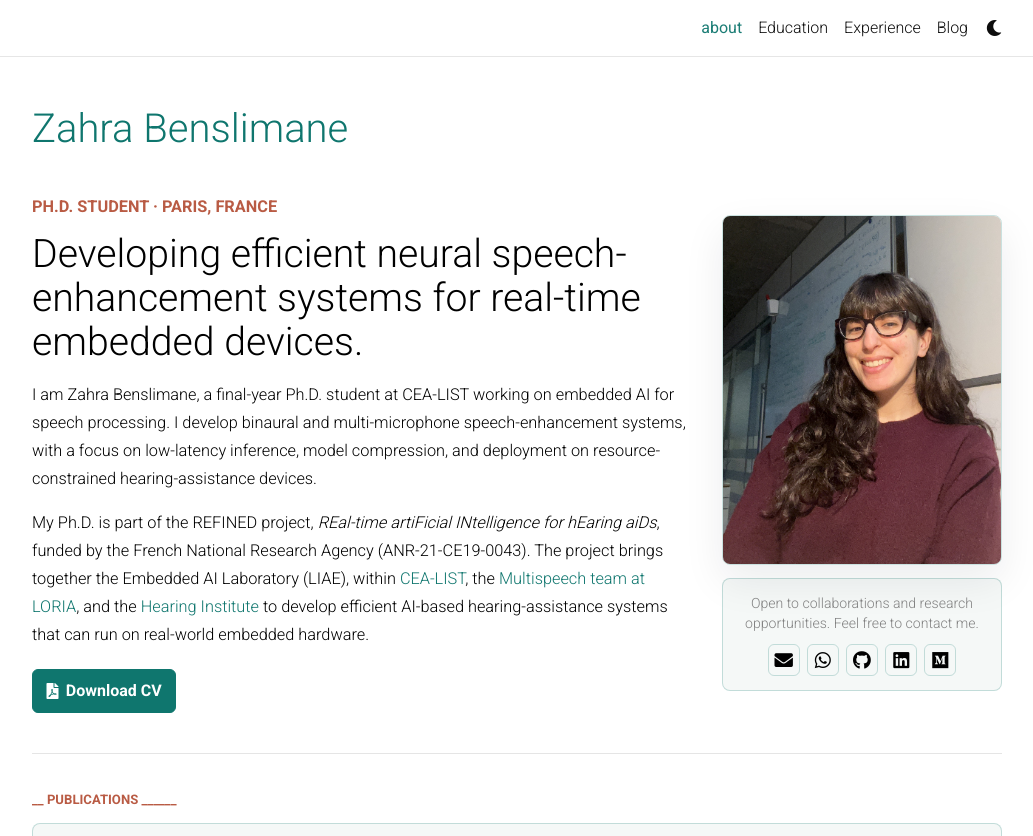
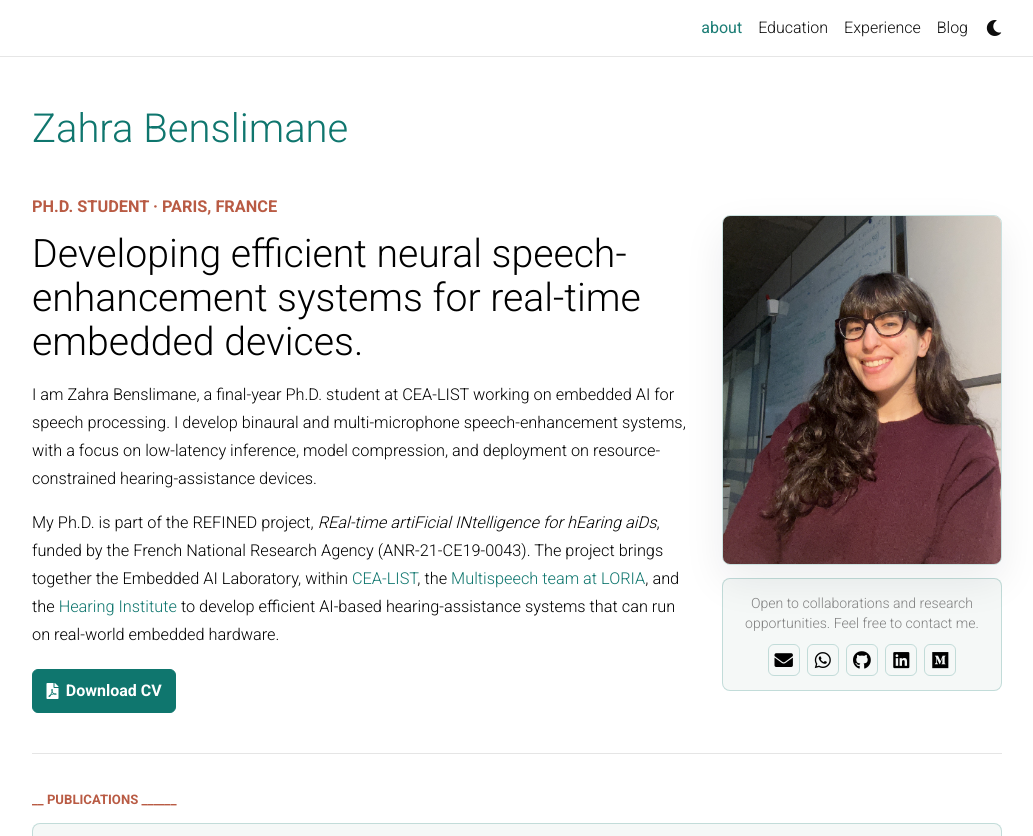
Before and after one commit to ZahraBenslimane/Portfolio, a Jekyll site: the page built from _pages/about.md, in a window 1280 px wide and 1063 px high, cut to the strip 0-836 px from the top of the window. Shown: the whole strip, without its empty margins (123-1156 px from the left). Built offline with Jekyll 4.4.1, drawn with Linux system fonts in a browser that asks for light colours; comment, search, counter and statistics services are not loaded; a style sheet for code colours, icons or effects is not loaded.

Commit message:
new version layout

```diff
--- a/_data/education.yml
+++ b/_data/education.yml
@@ -1,5 +1,5 @@
 - degree: Ph.D. Student
-  institution: CEA-LIST · DSCIN · Embedded AI Laboratory (LIAE)
+  institution: CEA-LIST · Digital Integrated Circuits and Systems Department · Embedded AI Laboratory
   location: France
   period: Current
   # focus:
--- a/_pages/about.md
+++ b/_pages/about.md
@@ -28,7 +28,7 @@ social: false  # social icons are shown below the portrait
       My Ph.D. is part of the REFINED project, <em>REal-time artiFicial INtelligence
       for hEaring aiDs</em>, funded by the French National Research Agency
       (ANR-21-CE19-0043). The project brings together the
-      Embedded AI Laboratory (LIAE), within
+      Embedded AI Laboratory, within
       <a href="https://hal.science/DSCIN" target="_blank" rel="external nofollow noopener">CEA-LIST</a>,
       the <a href="https://www.loria.fr/fr/la-recherche/les-equipes/multispeech/" target="_blank" rel="external nofollow noopener">Multispeech team at LORIA</a>,
       and the <a href="https://www.institut-audition.fr/en/recherche" target="_blank" rel="external nofollow noopener">Hearing Institute</a>
```
